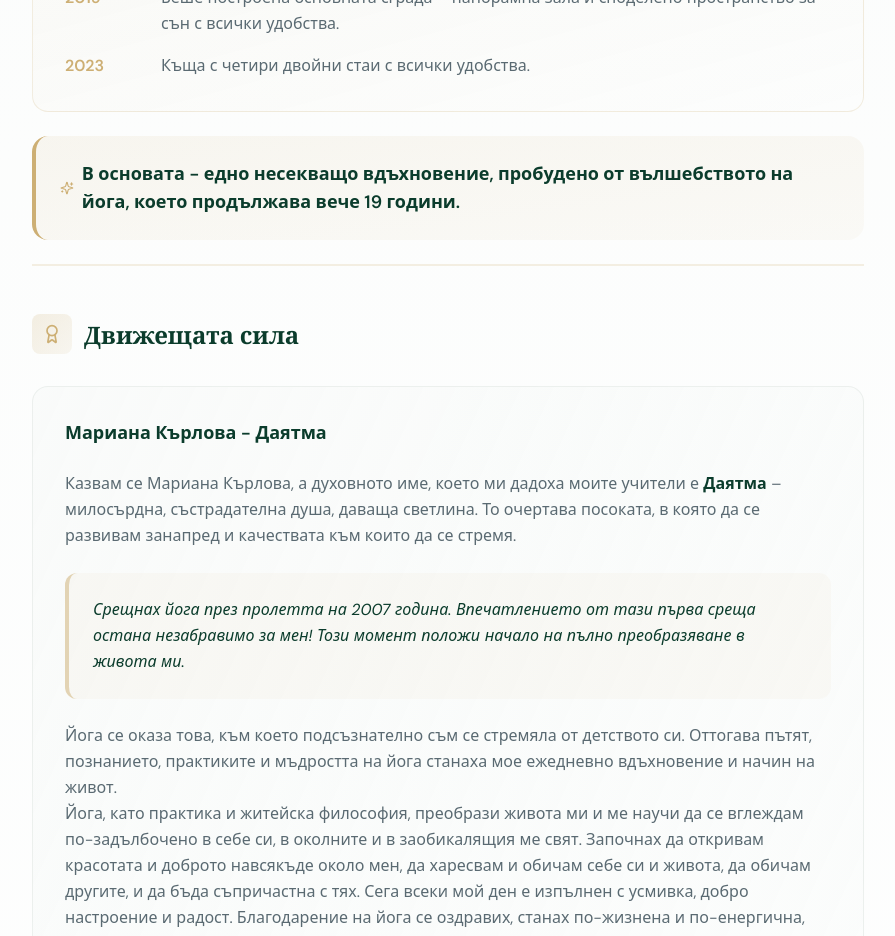
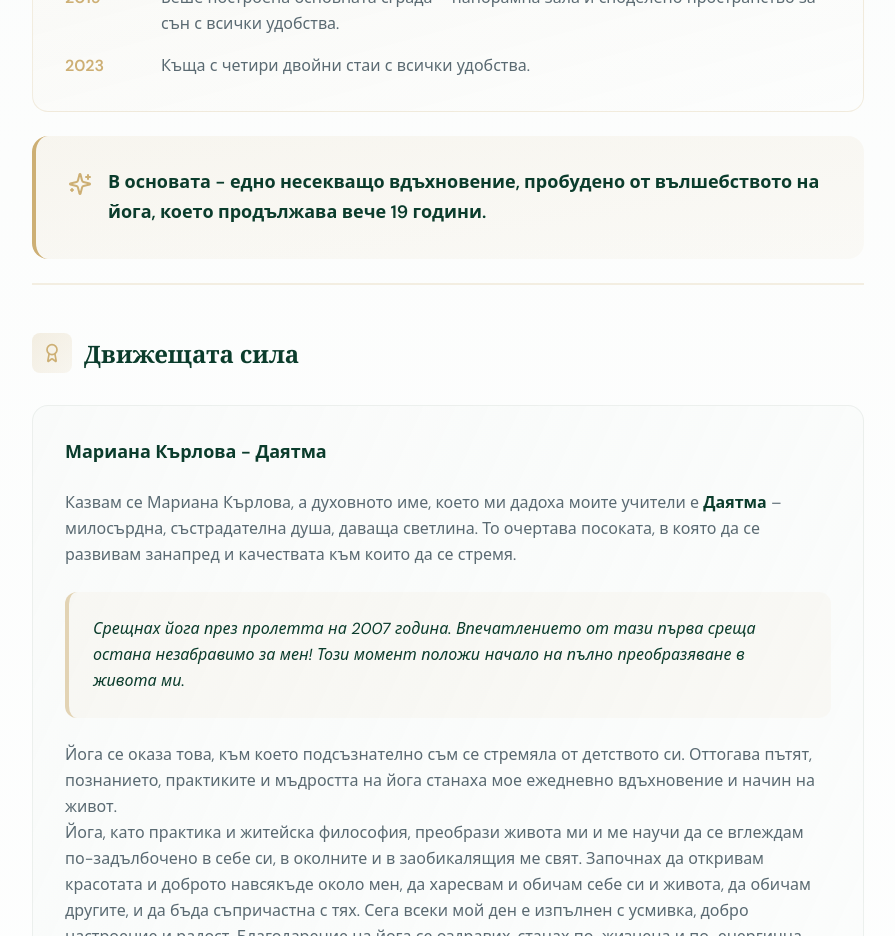
Before and after one commit to StroverIT/kailas, a Next.js app: page /za-nas in a window 1280 px wide. Shown: the part 3780-4716 px from the top of the page, without its empty margins (192-1087 px from the left). Built offline with nearby package versions, Linux system fonts and the light colour scheme; no server answers; a web font is replaced by a local one.

Commit message:
Refactor AboutPage: enhance layout and styling of inspiration section for improved readability and visual appeal

```diff
--- a/src/app/za-nas/page.tsx
+++ b/src/app/za-nas/page.tsx
@@ -325,12 +325,16 @@ export default function AboutPage() {
               </div>
             </div>
 
-            <div className="p-6 rounded-2xl bg-gradient-to-br from-secondary/10 to-secondary/5 border-l-4 border-secondary">
-              <p className="text-lg font-semibold text-foreground flex items-center gap-2">
-                <Sparkles className="w-5 h-5 text-secondary" />В основата - едно
-                несекващо вдъхновение, пробудено от вълшебството на йога, което
-                продължава вече 19 години.
-              </p>
+            <div className="p-8 rounded-2xl bg-gradient-to-br from-secondary/10 to-secondary/5 border-l-4 border-secondary">
+              <div className="flex items-start gap-4">
+                <div className="flex-shrink-0 mt-1">
+                  <Sparkles className="w-6 h-6 text-secondary" />
+                </div>
+                <p className="text-lg font-semibold text-foreground leading-relaxed">
+                  В основата - едно несекващо вдъхновение, пробудено от
+                  вълшебството на йога, което продължава вече 19 години.
+                </p>
+              </div>
             </div>
 
             {/* Mariana Karlova */}
```
